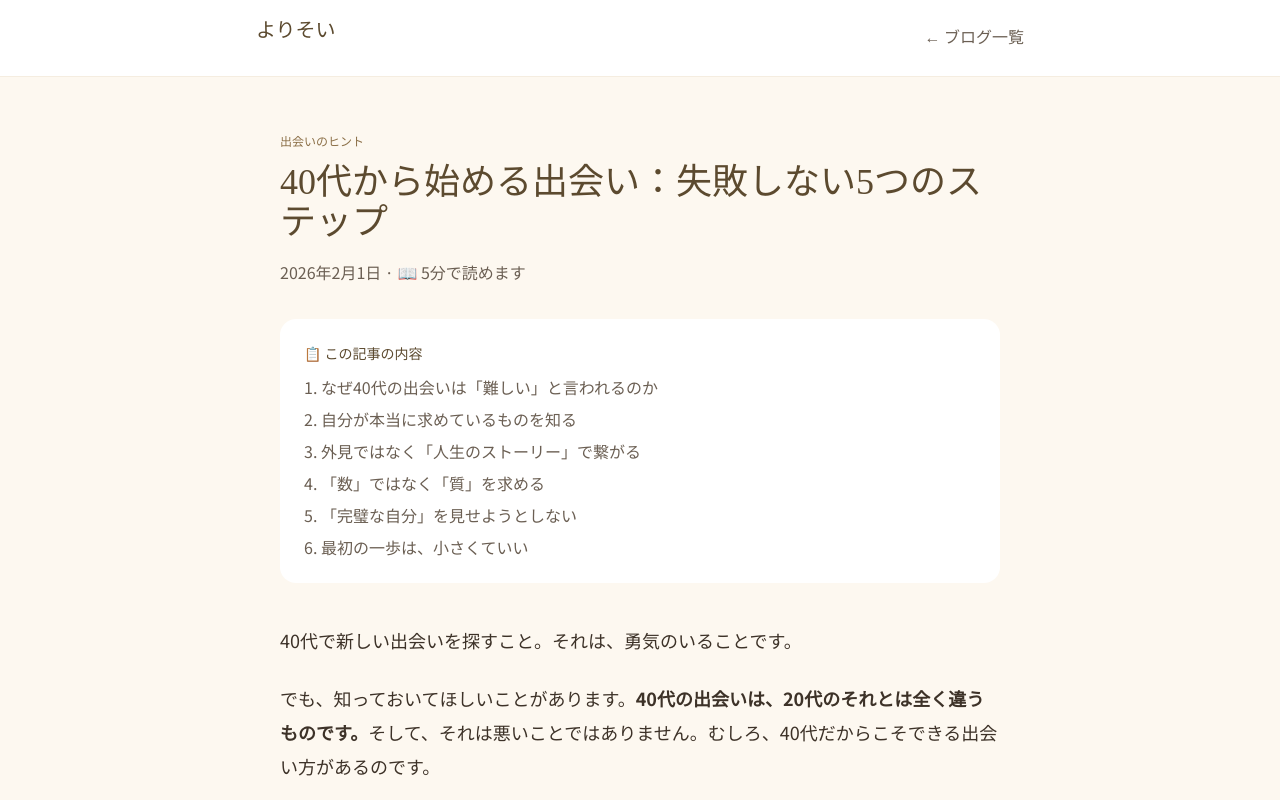
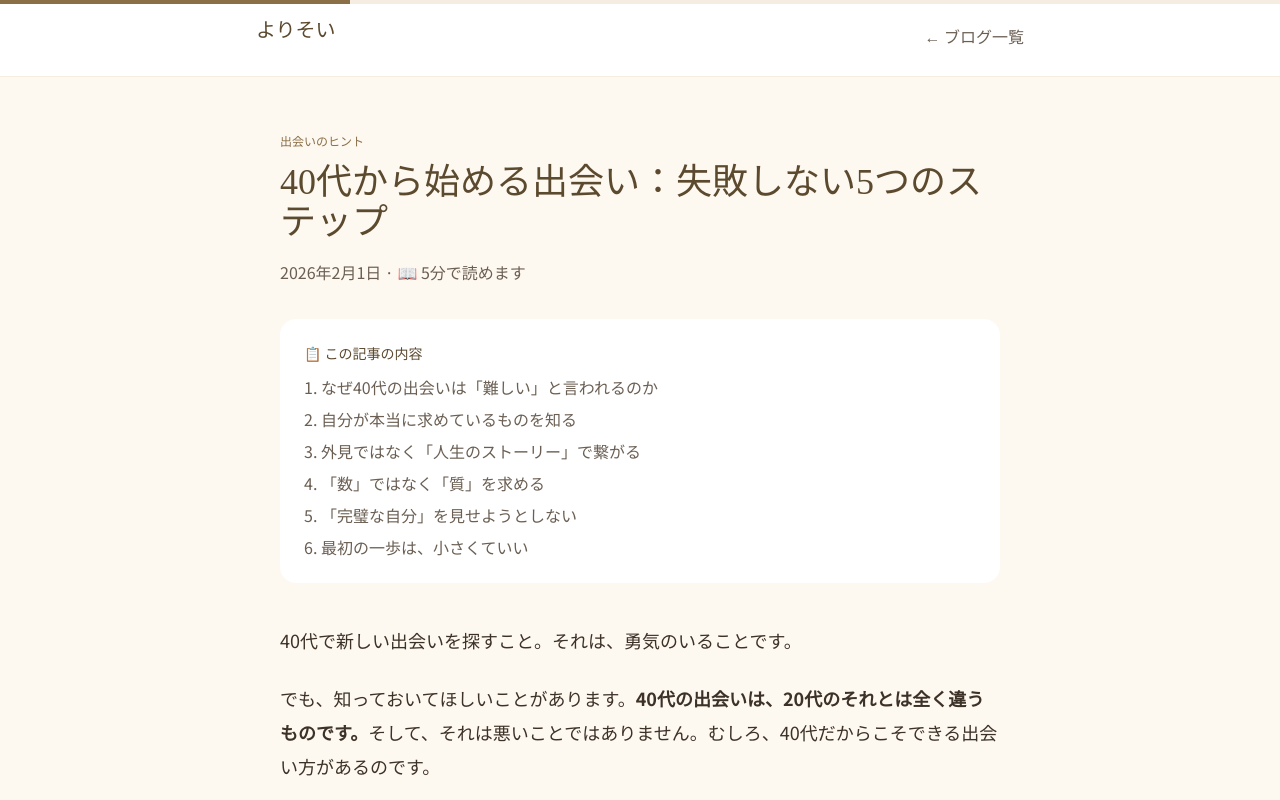
Before and after one commit to sntkmtnb/yorisoi, a Next.js app: page /blog/over-40-dating-guide in a window 1280 px wide. Shown: the top 800 px of the page. Built offline with nearby package versions, Linux system fonts and the light colour scheme.

Commit message:
UX Round 25: ブログ読了進捗バー追加
- ReadingProgress コンポーネント追加
- ブログ記事ページ上部に読了進捗バー表示
- スクロールに連動して進捗を可視化
- 記事の読了率向上に貢献

```diff
--- a/src/app/blog/over-40-dating-guide/page.tsx
+++ b/src/app/blog/over-40-dating-guide/page.tsx
@@ -1,4 +1,5 @@
 import type { Metadata } from "next";
+import ReadingProgress from "@/components/ReadingProgress";
 
 export const metadata: Metadata = {
   title: "40代から始める出会い：失敗しない5つのステップ | よりそいブログ",
@@ -24,6 +25,7 @@ const jsonLd = {
 export default function Article() {
   return (
     <div className="min-h-screen bg-[var(--color-cream)]">
+      <ReadingProgress />
       <script type="application/ld+json" dangerouslySetInnerHTML={{ __html: JSON.stringify(jsonLd) }} />
       <header className="bg-white border-b border-[var(--color-cream-dark)] px-6 py-4">
         <div className="max-w-3xl mx-auto flex items-center justify-between">
--- a/src/app/blog/why-matching-apps-fail-for-40s/page.tsx
+++ b/src/app/blog/why-matching-apps-fail-for-40s/page.tsx
@@ -1,4 +1,5 @@
 import type { Metadata } from "next";
+import ReadingProgress from "@/components/ReadingProgress";
 
 export const metadata: Metadata = {
   title: "40代がマッチングアプリで失敗する本当の理由 | よりそいブログ",
@@ -24,6 +25,7 @@ const jsonLd = {
 export default function Article() {
   return (
     <div className="min-h-screen bg-[var(--color-cream)]">
+      <ReadingProgress />
       <script type="application/ld+json" dangerouslySetInnerHTML={{ __html: JSON.stringify(jsonLd) }} />
       <header className="bg-white border-b border-[var(--color-cream-dark)] px-6 py-4">
         <div className="max-w-3xl mx-auto flex items-center justify-between">
--- /dev/null
+++ b/src/components/ReadingProgress.tsx
@@ -0,0 +1,37 @@
+"use client";
+
+import { useEffect, useState } from "react";
+
+export default function ReadingProgress() {
+  const [progress, setProgress] = useState(0);
+
+  useEffect(() => {
+    const handleScroll = () => {
+      const article = document.querySelector("article");
+      if (!article) return;
+
+      const rect = article.getBoundingClientRect();
+      const articleHeight = article.scrollHeight;
+      const scrolled = -rect.top;
+      const windowHeight = window.innerHeight;
+
+      const percent = Math.min(
+        Math.max((scrolled / (articleHeight - windowHeight)) * 100, 0),
+        100
+      );
+      setProgress(percent);
+    };
+
+    window.addEventListener("scroll", handleScroll, { passive: true });
+    return () => window.removeEventListener("scroll", handleScroll);
+  }, []);
+
+  return (
+    <div className="fixed top-0 left-0 right-0 z-50 h-1 bg-[var(--color-cream-dark)]">
+      <div
+        className="h-full bg-[var(--color-warm)] transition-[width] duration-150 ease-out"
+        style={{ width: `${progress}%` }}
+      />
+    </div>
+  );
+}
```
